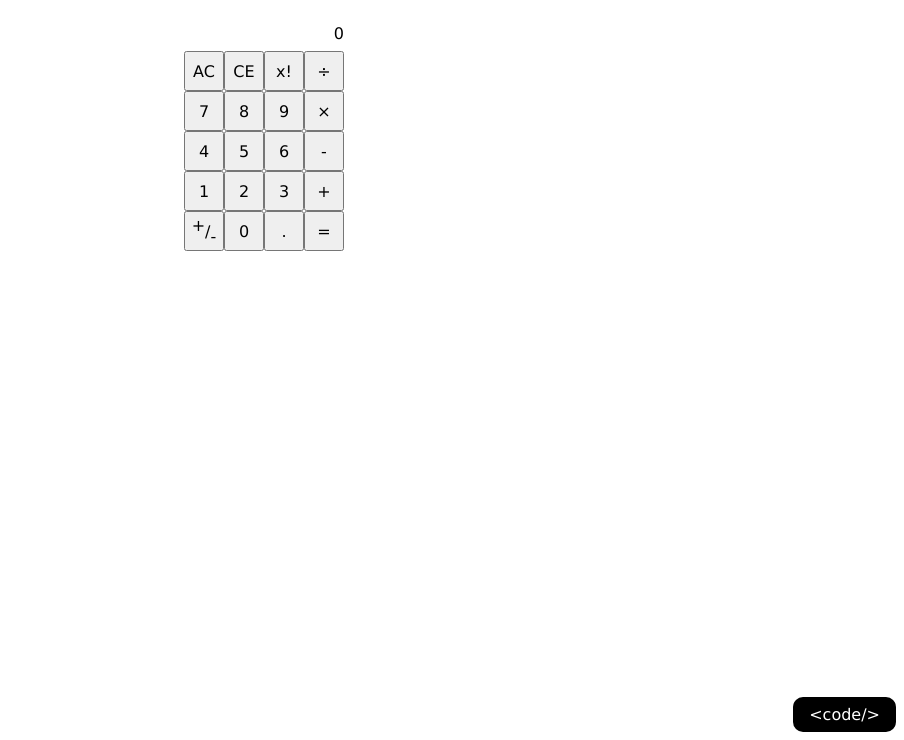
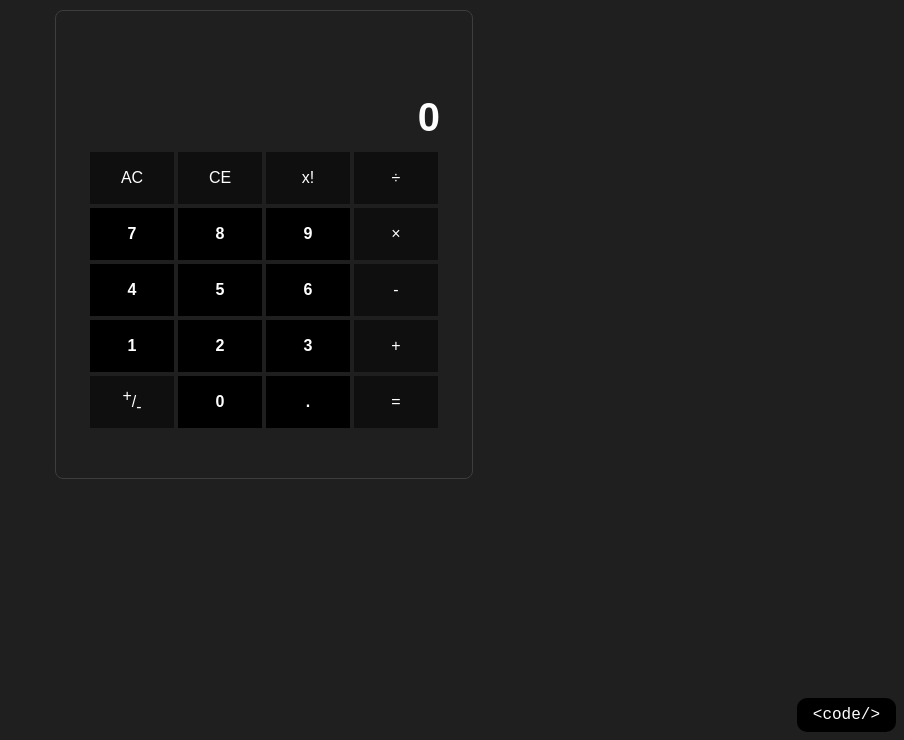
Before and after one commit to Helium5250/Calculator, a plain HTML site: page index.html in a window 1280 px wide. Shown: the part 60-800 px from the top of the page, without its empty margins (376-1280 px from the left). Drawn offline with Linux system fonts and the light colour scheme.

Commit message:
Added style, looks sick!!!

```diff
--- a/index.html
+++ b/index.html
@@ -11,10 +11,6 @@
 </head>
 
 <body>
-    <header>
-        <p>Calculator</p>
-    </header>
-
     <main>
         <p id="equation">
             &nbsp;
--- a/script.js
+++ b/script.js
@@ -1,6 +1,10 @@
 const equationDisplay = document.querySelector('#equation');
 const currentNumDisplay = document.querySelector('#currentNum');
 const keys = document.querySelector('#keys');
+
+document.body.onmousemove = (event) => {
+    keys.style.setProperty('background-position',(event.clientX - 120)+'px '+(event.clientY - 120)+'px');
+};
 
 function isNumeric(num) {
     return !isNaN(num - parseFloat(num));
@@ -111,5 +115,7 @@ function getKeypress(element) {
 }
 
 for (let btn of keys.children) {
-    btn.onclick = () => getKeypress(btn);
+    btn.onclick = () => {
+        getKeypress(btn);
+    }
 }
--- a/style.scss
+++ b/style.scss
@@ -1,7 +1,6 @@
 html {
     box-sizing: border-box;
-
-    font-family: 'Lucida Sans', 'Lucida Sans Regular', 'Lucida Grande', 'Lucida Sans Unicode', Geneva, Verdana, sans-serif;
+    font-family: Arial, Helvetica, sans-serif;
     font-size: 1rem;
 }
 
@@ -26,36 +25,122 @@ a {
     color: inherit;
 }
 
+html,
+body {
+    height: 100%;
+    overflow: hidden;
+}
+
 body {
     display: flex;
     flex-flow: column;
     align-items: center;
     justify-content: center;
+
+    color: white;
+    background-color: hsl(0, 0%, 12%);
 }
 
-header {
-    font-size: 2rem;
-    padding: 0.2em 0;
+main {
+    margin-top: -12em;
+    padding: 3em 2em;
+    border: 0.1em solid hsl(0, 0%, 24%);
+    border-radius: 0.5em;
 }
 
-main {}
-
 #equation {
-    text-align: end;
-    padding: 0.2em 0;
+    align-self: flex-end;
+    padding: 0.25em 0;
 }
 
 #currentNum {
+    align-self: flex-end;
+    font-size: 2.5rem;
+    font-weight: 600;
     text-align: end;
-    padding: 0.5em 0;
+    padding: 0.25em 0;
 }
 
 #keys {
+    position: relative;
+
     display: grid;
-    grid-template: repeat(5, 40px) / repeat(4, 40px);
+    grid-template: repeat(5, 3em) / repeat(4, 5em);
+    gap: 0.5em;
+
+    padding: 0.25em;
+    background-size: 0 0;
+
+    button {
+        position: relative;
+        border: none;
+
+        color: white;
+        background-color: hsl(0, 0%, 6%);
+    }
+
+    button.number {
+        font-weight: 600;
+        background-color: hsl(0, 0%, 0%);
+    }
+
+    button:hover {
+        background-color: hsl(0, 0%, 24%);
+    }
+
+    button:active {
+        background-color: hsl(0, 0%, 36%);
+    }
+
+    button:before {
+        box-sizing: content-box;
+        content: "";
+        z-index: -5;
+
+        border: 0.125em solid hsl(0, 0%, 6%);
+        display: block;
+        position: absolute;
+        top: -0.125em;
+        left: -0.125em;
+        width: 5em;
+        height: 3em;
+    }
+
+    button.number:before {
+        border: 0.125em solid hsl(0, 0%, 0%);
+    }
+
+    button:after {
+        box-sizing: content-box;
+        content: "";
+
+        border: 0.125em solid hsl(0, 0%, 12%);
+        display: block;
+        position: absolute;
+        top: -0.25em;
+        left: -0.25em;
+        width: 5.25em;
+        height: 3.25em;
+    }
+}
+
+#keys:after {
+    z-index: -2;
+    content: "";
+    position: absolute;
+    top: 0;
+    left: 0;
+    right: 0;
+    bottom: 0;
+    background:
+        radial-gradient(closest-side, hsla(0, 0%, 100%, 0.4), hsla(0, 0%, 100%, 0)) fixed no-repeat;
+
+    background-size: 15em 15em;
+    background-position: inherit;
 }
 
 #code {
+    font-family: 'Courier New', Courier, monospace;
     position: absolute;
     bottom: 0;
     right: 0;
@@ -63,6 +148,14 @@ main {}
     margin: 0.5em;
 
     border-radius: 10px;
-    background-color: black;
+    background-color: hsl(0, 0%, 0%);
     color: white;
 }
+
+#code:hover {
+    background-color: hsl(0, 0%, 24%);
+}
+
+#code:active {
+    background-color: hsl(0, 0%, 36%);
+}
```
Also changed, not shown: style.css.
